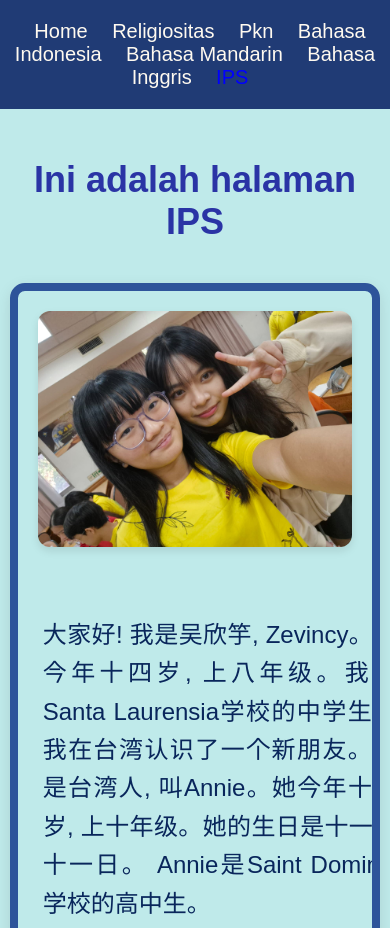
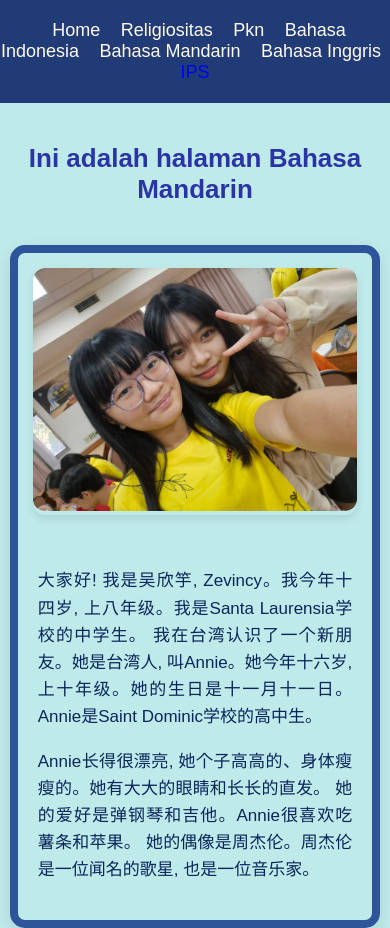
Before and after one commit to zepinci/edutrip-kelas8G, a plain HTML site: page bahasamandarin.html in a window 390 px wide. Shown: the top 928 px of the page. Drawn offline with Linux system fonts and the light colour scheme.

Commit message:
Update bahasamandarin.html

```diff
--- a/bahasamandarin.html
+++ b/bahasamandarin.html
@@ -5,11 +5,18 @@
   <meta name="viewport" content="width=device-width, initial-scale=1.0"/>
   <title>IPS - Taiwan Edutrip</title>
   <style>
+    * {
+      box-sizing: border-box;
+    }
+
     body {
       background-color: rgb(191, 234, 234);
       font-family: Arial, Helvetica, sans-serif;
       margin: 0;
       padding: 0;
+      font-size: 16px;
+      max-width: 100%;
+      overflow-x: hidden;
     }
 
     header {
@@ -20,9 +27,9 @@
 
     header a {
       color: floralwhite;
-      font-size: 30px;
+      font-size: 22px;
       text-decoration: none;
-      margin: 0 15px;
+      margin: 0 12px;
       transition: color 0.3s ease;
     }
 
@@ -32,20 +39,21 @@
 
     h1 {
       text-align: center;
-      margin-top: 50px;
-      font-size: 36px;
+      margin-top: 40px;
+      font-size: 30px;
       color: rgb(42, 52, 165);
     }
 
     .experience-section {
       width: 80%;
-      max-width: 1200px;
+      max-width: 1000px;
       margin: 40px auto;
     }
 
     .experience-card {
       display: flex;
-      margin-bottom: 40px;
+      flex-wrap: wrap;
+      margin-bottom: 30px;
       background-color: rgb(191, 234, 234);
       border: 8px solid rgb(46, 84, 154);
       border-radius: 15px;
@@ -53,21 +61,24 @@
       box-shadow: 0 5px 15px rgba(0, 0, 0, 0.1);
     }
 
+    .image-container {
+      width: 45%;
+      padding: 20px;
+      display: flex;
+      justify-content: center;
+    }
+
     .experience-image {
-      width: 45%;
-      padding: 25px;
-      display: flex;
-      align-items: center;
-      justify-content: center;
-      box-sizing: border-box;
+      width: 100%;
+      overflow: hidden;
+      border-radius: 12px;
+      box-shadow: 0 4px 8px rgba(0, 0, 0, 0.1);
     }
 
     .experience-image img {
       width: 100%;
       height: auto;
-      object-fit: contain;
       border-radius: 12px;
-      box-shadow: 0 4px 8px rgba(0, 0, 0, 0.1);
       transition: transform 0.5s ease;
     }
 
@@ -77,21 +88,21 @@
 
     .experience-content {
       width: 55%;
-      padding: 30px;
-      font-size: 28px;
+      padding: 20px;
+      font-size: 18px;
       text-align: justify;
       color: rgb(9, 38, 91);
       line-height: 1.6;
     }
 
-    .experience-content p {
-      margin-bottom: 25px;
-    }
-
     @media (max-width: 768px) {
       header a {
-        font-size: 20px;
-        margin: 0 10px;
+        font-size: 18px;
+        margin: 0 8px;
+      }
+
+      h1 {
+        font-size: 26px;
       }
 
       .experience-section {
@@ -102,18 +113,17 @@
         flex-direction: column;
       }
 
-      .experience-image,
-      .experience-content {
+      .image-container, .experience-content {
         width: 100%;
       }
 
-      .experience-image {
-        padding: 20px;
+      .image-container {
+        padding: 15px;
       }
 
       .experience-content {
-        padding: 25px;
-        font-size: 24px;
+        padding: 20px;
+        font-size: 17px;
       }
     }
   </style>
@@ -130,12 +140,14 @@
     <a href="ips.html" style="color: blue;">IPS</a>
   </header>
 
-  <h1>Ini adalah halaman IPS</h1>
+  <h1>Ini adalah halaman Bahasa Mandarin</h1>
 
   <div class="experience-section">
     <div class="experience-card">
-      <div class="experience-image">
-        <img src="buddy i.jpg" alt="Taipei 101" />
+      <div class="image-container">
+        <div class="experience-image">
+          <img src="buddy i.jpg" alt="Foto teman dari Taiwan">
+        </div>
       </div>
       <div class="experience-content">
         <p>大家好! 我是吴欣竽, Zevincy。我今年十四岁, 上八年级。我是Santa Laurensia学校的中学生。
```
